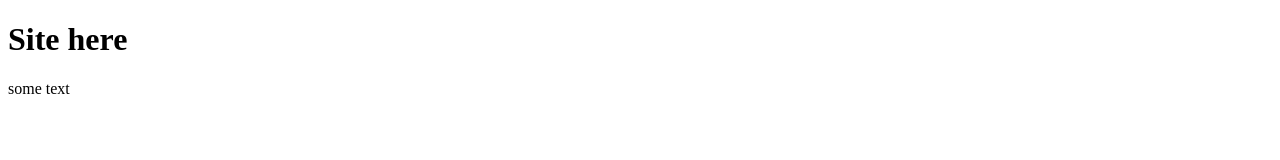
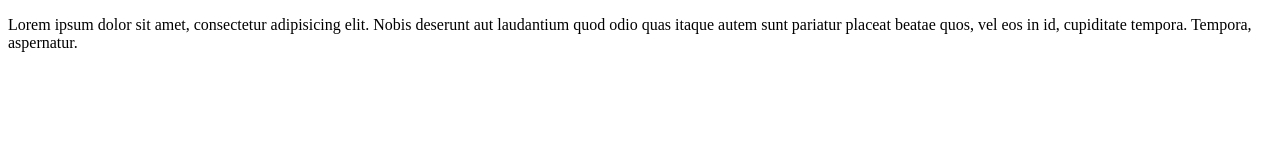
Before and after one commit to Metida-Ann/site-git-test, a plain HTML site: page index.html in a window 1280 px wide. Drawn offline with Linux system fonts and the light colour scheme.

Commit message:
third commit

```diff
--- a/index.html
+++ b/index.html
@@ -6,7 +6,6 @@
 	<link rel="stylesheet" type="text/css" href="css/style.css">
 </head>
 <body>
-	<h1>Site here</h1>
-	<p>some text</p>
+	<p>Lorem ipsum dolor sit amet, consectetur adipisicing elit. Nobis deserunt aut laudantium quod odio quas itaque autem sunt pariatur placeat beatae quos, vel eos in id, cupiditate tempora. Tempora, aspernatur.</p>
 </body>
 </html>
```
